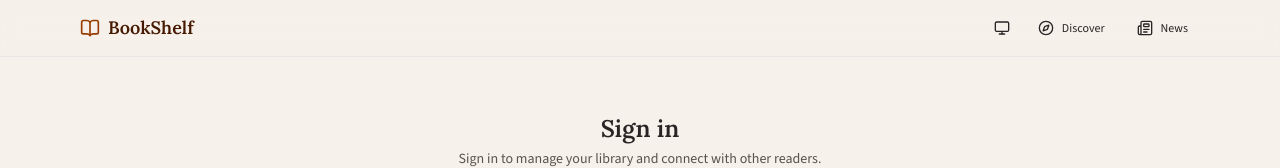
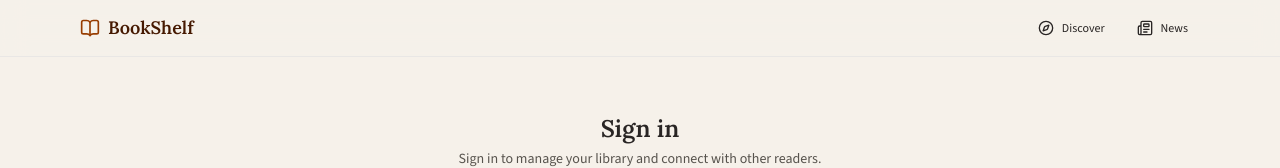
Before and after one commit to KDesp73/bookshelf, a Next.js app: page /login in a window 1280 px wide. Shown: the top 168 px of the page. Built offline with nearby package versions, Linux system fonts and the light colour scheme; no server answers; sample sign-in values are in the browser's storage.

Commit message:
feat: theme toggle to settings for logged-in users

```diff
--- a/app/settings/page.tsx
+++ b/app/settings/page.tsx
@@ -7,6 +7,7 @@ import { ChangePasswordForm } from "@/components/settings/change-password-form";
 import { ProfileSettingsForm } from "@/components/settings/profile-settings-form";
 import { PromotionalEmailsToggle } from "@/components/settings/promotional-emails-toggle";
 import { SettingsSection } from "@/components/settings/settings-section";
+import { ThemeSettings } from "@/components/settings/theme-settings";
 import { ShelfAppearanceForm } from "@/components/shelf/shelf-appearance-form";
 import { WishlistVisibilityToggle } from "@/components/wishlist/wishlist-visibility-toggle";
 import { Button } from "@/components/ui/button";
@@ -49,6 +50,13 @@ export default async function SettingsPage() {
         description="How you appear on your public bookshelf."
       >
         <ProfileSettingsForm user={settings} />
+      </SettingsSection>
+
+      <SettingsSection
+        title="Theme"
+        description="Choose light, dark, or match your system setting."
+      >
+        <ThemeSettings />
       </SettingsSection>
 
       <SettingsSection
--- a/components/layout/app-header.tsx
+++ b/components/layout/app-header.tsx
@@ -25,7 +25,7 @@ export function AppHeader() {
           BookShelf
         </Link>
         <nav className="flex items-center gap-1 sm:gap-2">
-          <ThemeToggle />
+          {!isLoading && !user ? <ThemeToggle /> : null}
           <Button variant="ghost" size="sm" asChild>
             <Link href="/discover">
               <Compass className="h-4 w-4" />
--- /dev/null
+++ b/components/settings/theme-settings.tsx
@@ -0,0 +1,47 @@
+"use client";
+
+import { useEffect, useState } from "react";
+import { Monitor, Moon, Sun } from "lucide-react";
+import { useTheme } from "next-themes";
+import { Button } from "@/components/ui/button";
+import { cn } from "@/lib/utils";
+
+type ThemeOption = "light" | "dark" | "system";
+
+const OPTIONS: { value: ThemeOption; label: string; icon: typeof Sun }[] = [
+  { value: "light", label: "Light", icon: Sun },
+  { value: "dark", label: "Dark", icon: Moon },
+  { value: "system", label: "System", icon: Monitor },
+];
+
+export function ThemeSettings() {
+  const { theme, setTheme } = useTheme();
+  const [mounted, setMounted] = useState(false);
+
+  useEffect(() => setMounted(true), []);
+
+  const activeTheme = (theme ?? "system") as ThemeOption;
+
+  return (
+    <div className="flex flex-wrap gap-2">
+      {OPTIONS.map(({ value, label, icon: Icon }) => {
+        const selected = mounted && activeTheme === value;
+
+        return (
+          <Button
+            key={value}
+            type="button"
+            size="sm"
+            variant={selected ? "default" : "outline"}
+            disabled={!mounted}
+            onClick={() => setTheme(value)}
+            className={cn(selected && "pointer-events-none")}
+          >
+            <Icon className="h-4 w-4" />
+            {label}
+          </Button>
+        );
+      })}
+    </div>
+  );
+}
```
